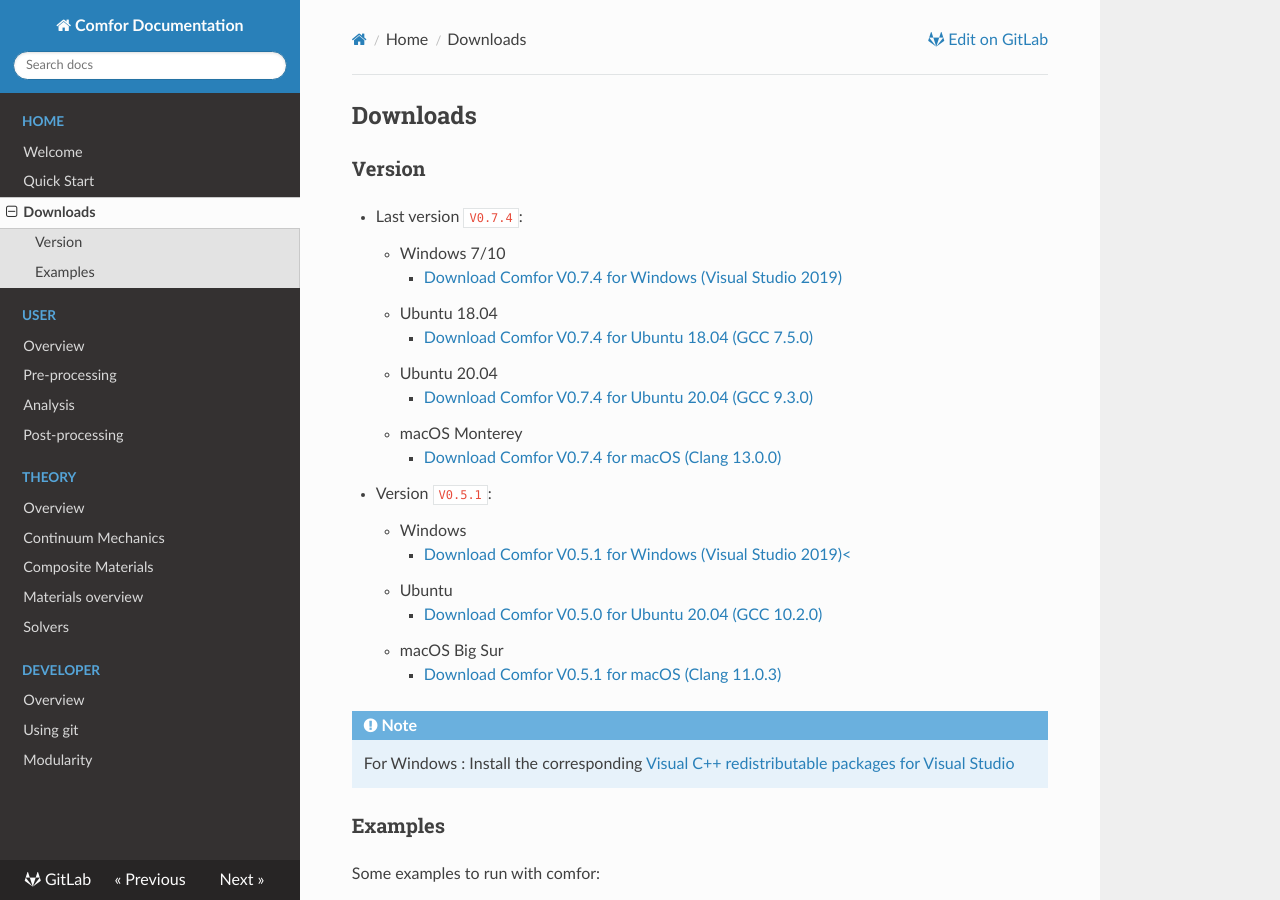
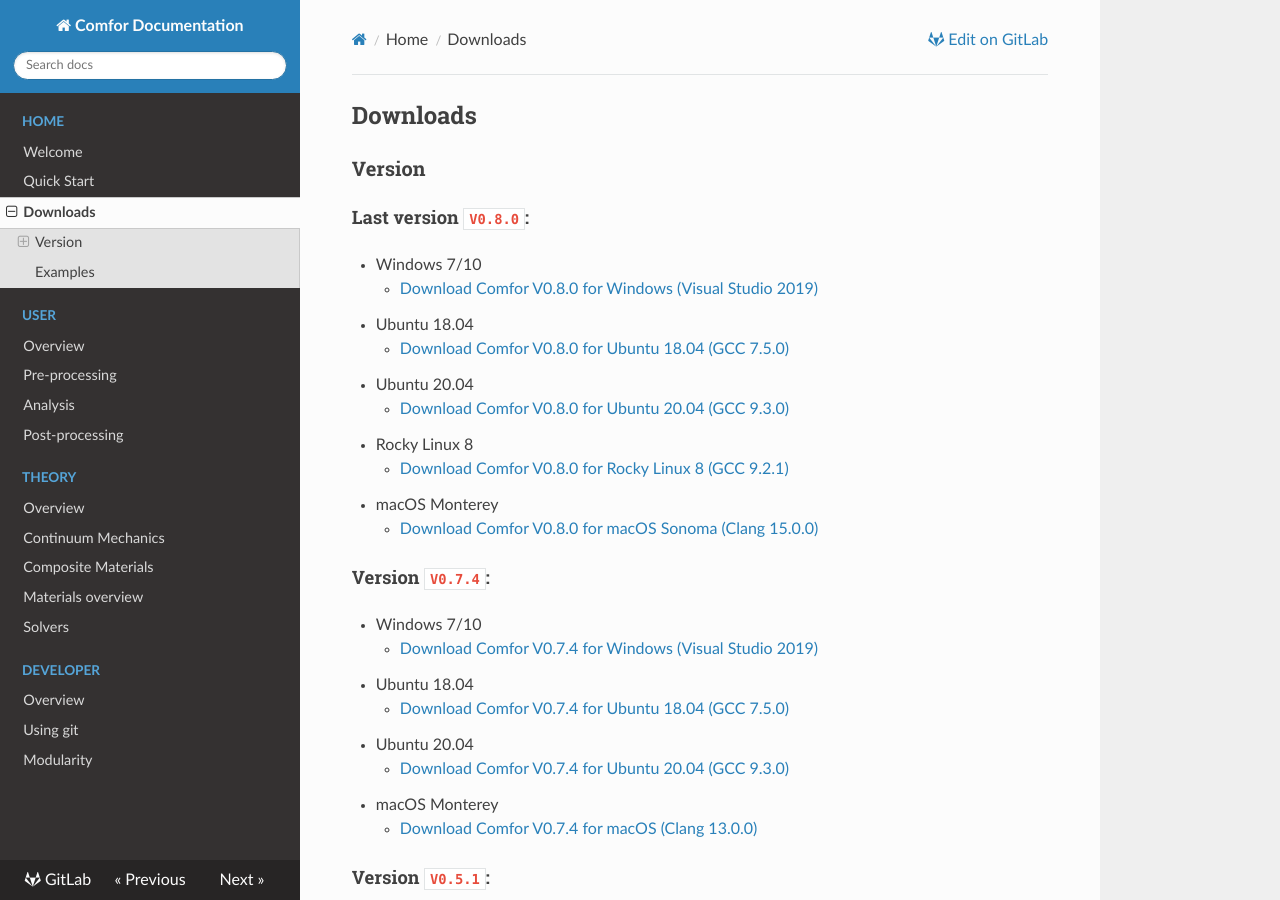
Before and after one commit to innovamics/comfor-doc, an MkDocs documentation site: the page built from docs/overview/download_page.md, in a window 1280 px wide and 900 px high. Built offline with MkDocs 1.6.1, drawn with Linux system fonts in a browser that asks for light colours; nearby versions of some CDN libraries.

Commit message:
Update binaries

```diff
--- a/docs/overview/download_page.md
+++ b/docs/overview/download_page.md
@@ -2,25 +2,38 @@
 
 ## Version
 
-- Last version `V0.7.4`:
+### Last version `V0.8.0`:
 
-    - Windows 7/10
-        - <a href="../../assets/bin/V0_7_4/COMFOR_V0_7_4_VS2019.exe" download>Download Comfor V0.7.4 for Windows (Visual Studio 2019)</a>
-    - Ubuntu 18.04
-        - <a href="../../assets/bin/V0_7_4/COMFOR_V0_7_4_GCC7_5" download>Download Comfor V0.7.4 for Ubuntu 18.04 (GCC 7.5.0)</a>
-    - Ubuntu 20.04
-        - <a href="../../assets/bin/V0_7_4/COMFOR_V0_7_4_GCC9_3" download>Download Comfor V0.7.4 for Ubuntu 20.04 (GCC 9.3.0)</a>
-    - macOS Monterey
-        - <a href="../../assets/bin/V0_7_4/COMFOR_V0_7_4_CLANG13" download>Download Comfor V0.7.4 for macOS (Clang 13.0.0)</a>
+  - Windows 7/10
+    - <a href="../../assets/bin/v0_8_0/Release-windows-vs2019/COMFOR_V0_8_0_VS2019.exe" download>Download Comfor V0.8.0 for Windows (Visual Studio 2019)</a>
+  - Ubuntu 18.04
+    - <a href="../../assets/bin/v0_8_0/Release-ubuntu-18.04-gcc/COMFOR_V0_8_0_GCC7_5" download>Download Comfor V0.8.0 for Ubuntu 18.04 (GCC 7.5.0)</a>
+  - Ubuntu 20.04
+    - <a href="../../assets/bin/v0_8_0/Release-ubuntu-20.04-gcc/COMFOR_V0_8_0_GCC9_3" download>Download Comfor V0.8.0 for Ubuntu 20.04 (GCC 9.3.0)</a>
+  - Rocky Linux 8
+    - <a href="../../assets/bin/v0_8_0/Release-rocky-linux-8-gcc/COMFOR_V0_8_0_GCC9_2" download>Download Comfor V0.8.0 for Rocky Linux 8 (GCC 9.2.1)</a>
+  - macOS Monterey
+    - <a href="../../assets/bin/v0_8_0/Release-macos-sonoma-clang/COMFOR_V0_8_0_CLANG15" download>Download Comfor V0.8.0 for macOS Sonoma (Clang 15.0.0)</a>
 
-- Version `V0.5.1`:
+### Version `V0.7.4`:
 
-    - Windows
-        - <a href="../../assets/bin/COMFOR_V0_5_1.exe" download>Download Comfor V0.5.1 for Windows (Visual Studio 2019)<</a>
-    - Ubuntu
-        - <a href="../../assets/bin/COMFOR_V0_5_0_GCC_10_2_0" download>Download Comfor V0.5.0 for Ubuntu 20.04 (GCC 10.2.0)</a>
-    - macOS Big Sur
-        - <a href="../../assets/bin/COMFOR_V0_5_1_OSX_clang11" download>Download Comfor V0.5.1 for macOS (Clang 11.0.3)</a>
+  - Windows 7/10
+    - <a href="../../assets/bin/v0_7_4/COMFOR_V0_7_4_VS2019.exe" download>Download Comfor V0.7.4 for Windows (Visual Studio 2019)</a>
+  - Ubuntu 18.04
+    - <a href="../../assets/bin/v0_7_4/COMFOR_V0_7_4_GCC7_5" download>Download Comfor V0.7.4 for Ubuntu 18.04 (GCC 7.5.0)</a>
+  - Ubuntu 20.04
+    - <a href="../../assets/bin/v0_7_4/COMFOR_V0_7_4_GCC9_3" download>Download Comfor V0.7.4 for Ubuntu 20.04 (GCC 9.3.0)</a>
+  - macOS Monterey
+    - <a href="../../assets/bin/v0_7_4/COMFOR_V0_7_4_CLANG13" download>Download Comfor V0.7.4 for macOS (Clang 13.0.0)</a>
+
+### Version `V0.5.1`:
+
+  - Windows
+    - <a href="../../assets/bin/COMFOR_V0_5_1.exe" download>Download Comfor V0.5.1 for Windows (Visual Studio 2019)<</a>
+  - Ubuntu
+    - <a href="../../assets/bin/COMFOR_V0_5_0_GCC_10_2_0" download>Download Comfor V0.5.0 for Ubuntu 20.04 (GCC 10.2.0)</a>
+  - macOS Big Sur
+    - <a href="../../assets/bin/COMFOR_V0_5_1_OSX_clang11" download>Download Comfor V0.5.1 for macOS (Clang 11.0.3)</a>
 
 !!! note
     For Windows : Install the corresponding [Visual C++ redistributable packages for Visual Studio](https://support.microsoft.com/en-us/topic/the-latest-supported-visual-c-downloads-2647da03-1eea-4433-9aff-95f26a218cc0)
```
Also changed, not shown: README.md (+3 -1 lines), 1 other file.
